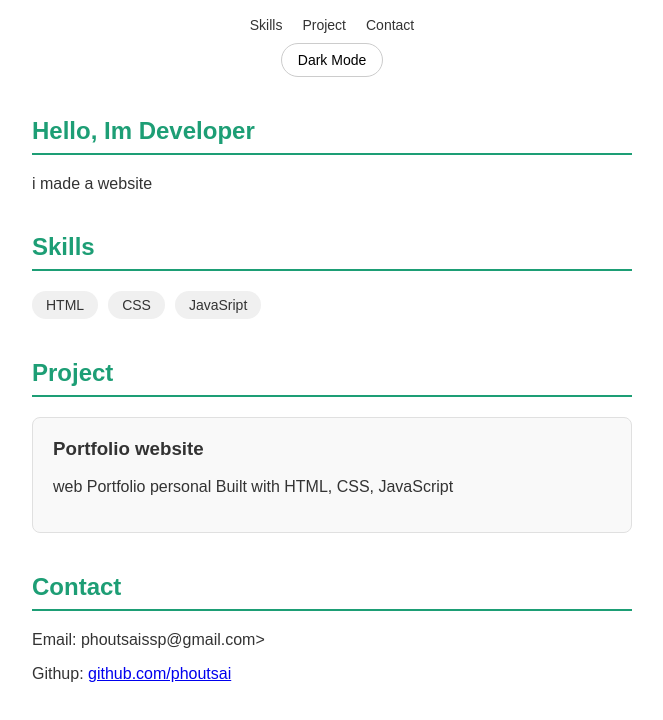
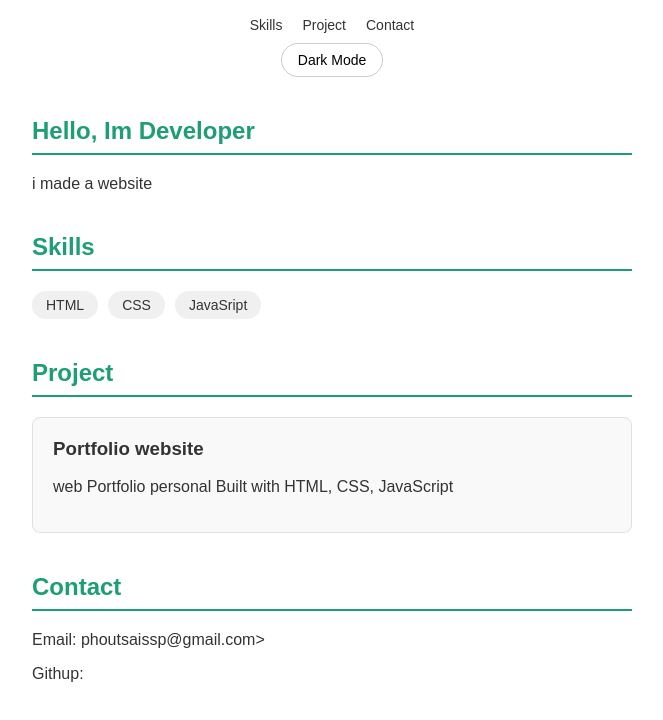
Before and after one commit to txue22/tur, a plain HTML site: page index.html in a window 1280 px wide. Shown: the part 231-951 px from the top of the page, without its empty margins (308-971 px from the left). Drawn offline with Linux system fonts and the light colour scheme.

Commit message:
Update index.html

```diff
--- a/index.html
+++ b/index.html
@@ -2,7 +2,7 @@
 <html lang="lo">
 <head>
     <meta charset="UTF-8">
-    <title>Portfolio ຂອງຂ້ອຍ</title>
+    <title>Portfolio About me</title>
     <link rel="stylesheet" href="style.css">
 </head>
 <body>
@@ -42,7 +42,7 @@
     <section id="contact">
         <h2>Contact</h2>
         <p>Email: phoutsaissp@gmail.com></p>
-        <p>Githup: <a href="https://github.com/phoutsai">github.com/phoutsai</a></p>
+        <p>Githup: <a href="https://txue22.github/io/tur"</a></p>
     <section>
 
     <script src="script.js"></script>
```
